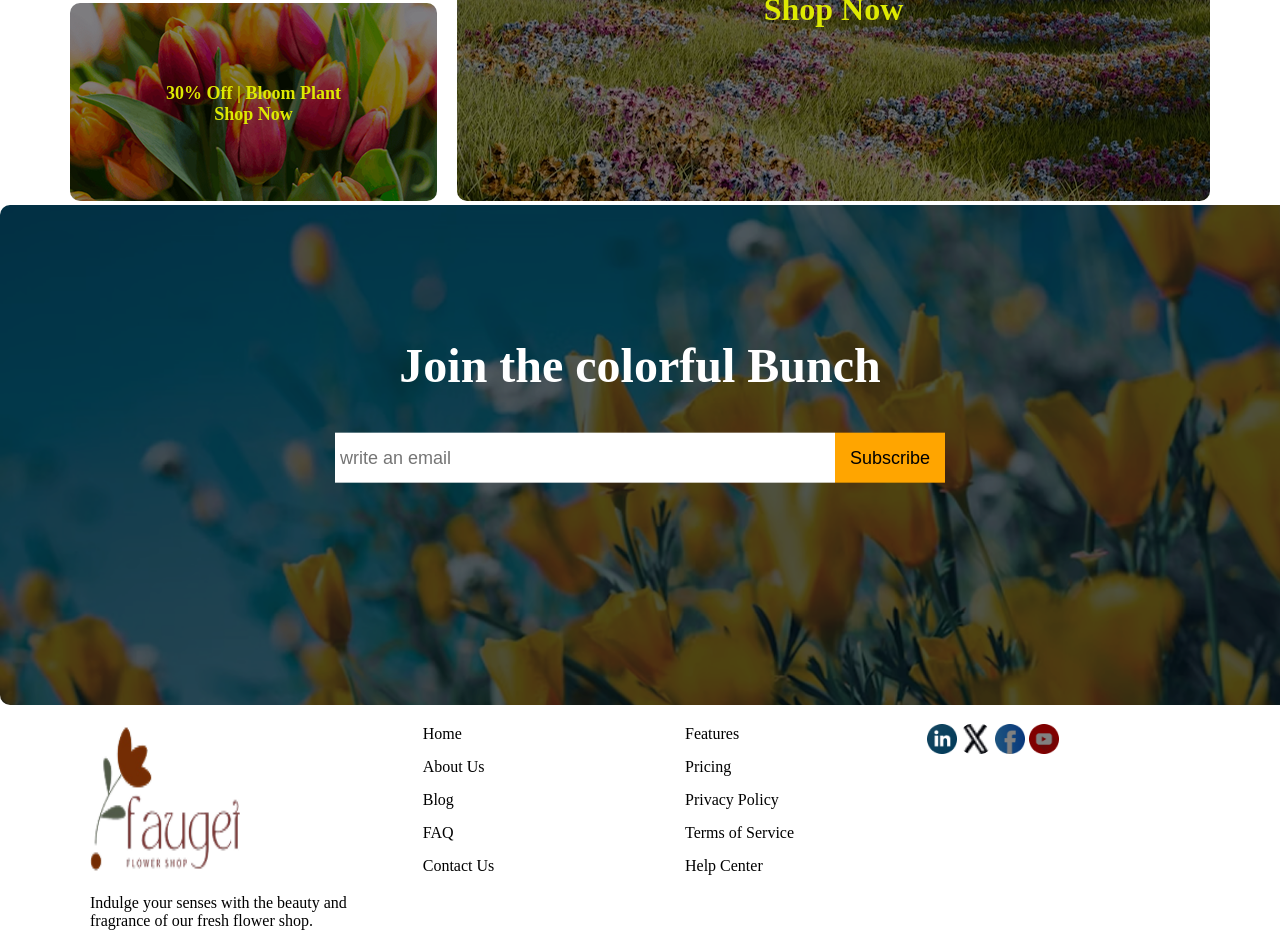
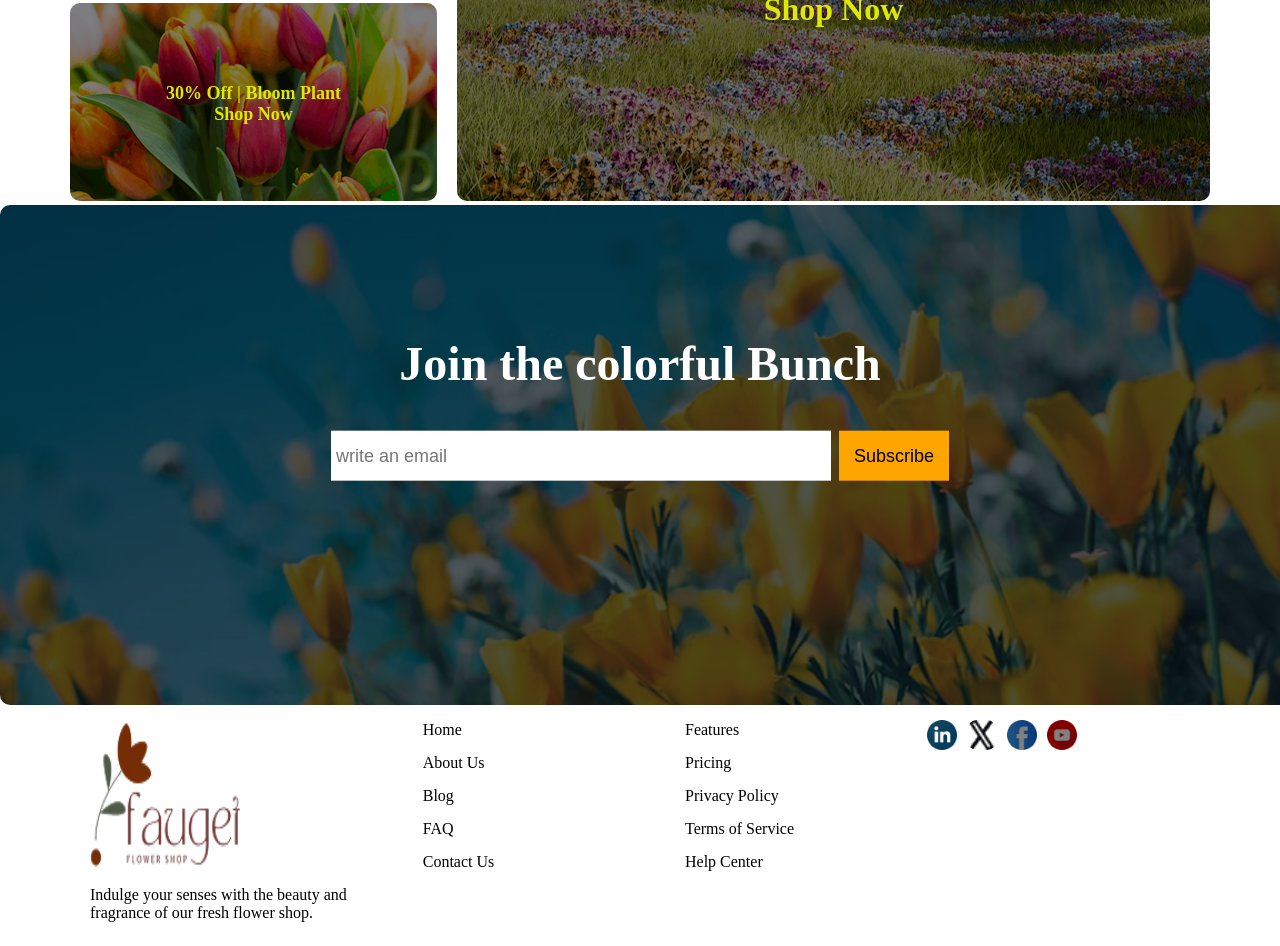
Before and after one commit to Al-Amin-Xdev/Assignment-2, a plain HTML site: page index.html in a window 1280 px wide. Shown: the part 3016-3962 px from the top of the page. Drawn offline with Linux system fonts and the light colour scheme.

Commit message:
Seventh Commit

```diff
--- a/style.css
+++ b/style.css
@@ -287,7 +287,7 @@ body {
 /* Search Section */
 
 .search-section {
-    max-width: 1440px;
+    max-width: 1310px;
     margin: 0px auto;
 }
 
@@ -298,6 +298,7 @@ body {
     filter: brightness(50%);
     border-radius: 10px;
     height: 500px;
+    display: flex;
 }
 .search-section .text-3 {
     position: absolute;
@@ -309,12 +310,6 @@ body {
     color: rgb(255, 255, 255);
     font-weight: bolder;
 }
-
-
- .search-section .form-input {
-    display: flex;
- }
-
 .search-section input {
     width: 500px;
     height: 50px;
@@ -362,7 +357,10 @@ body {
     margin-top: 15px;
     margin-left: 20px;
 }
-
+.footer .col-4 {
+    display: flex;
+    gap: 10px;
+}
 
 
 
```
